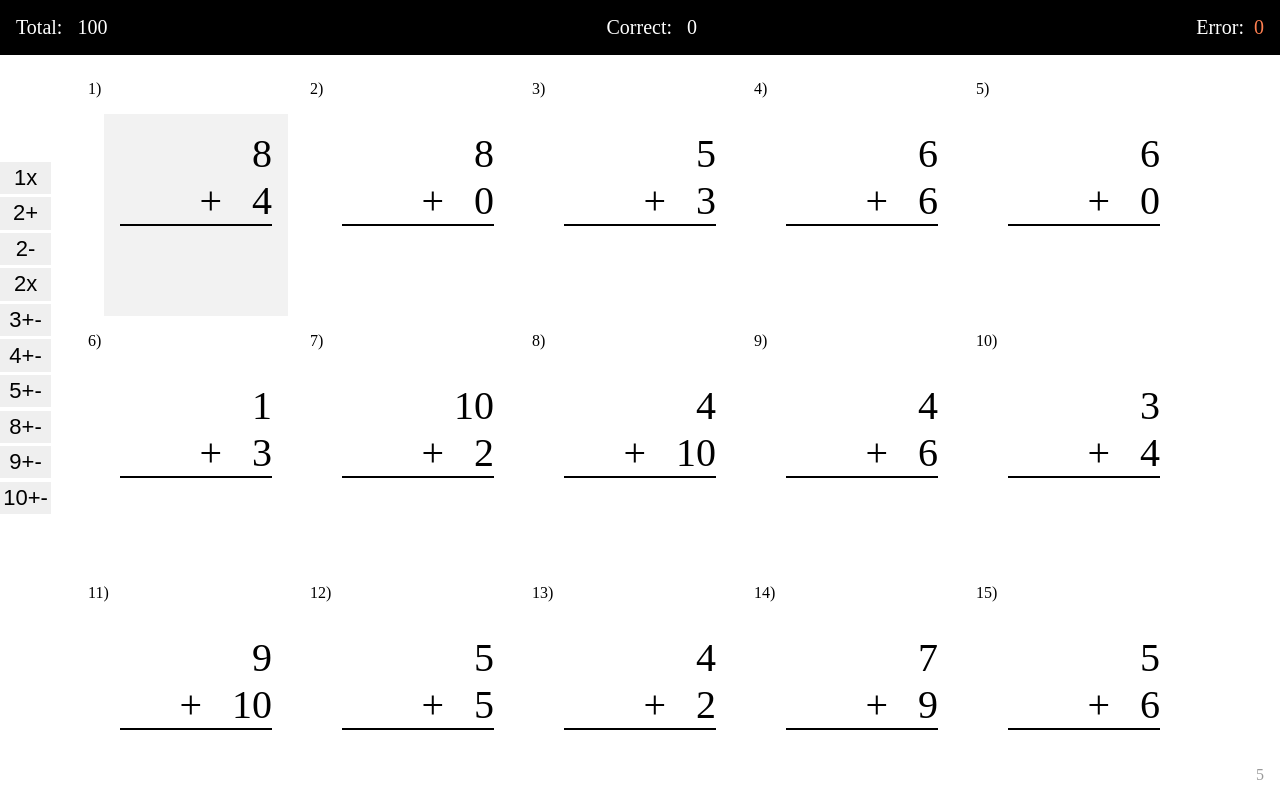
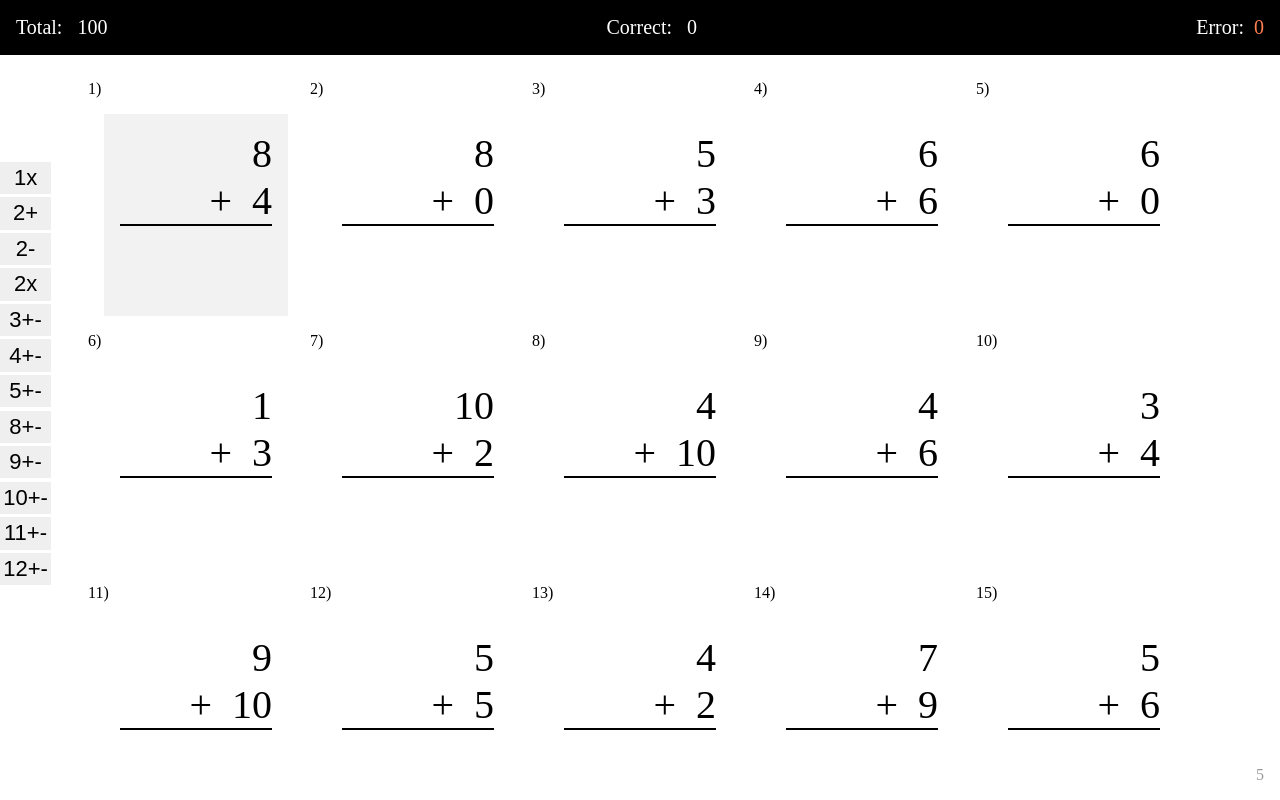
Before and after one commit to windmaomao/react-sheet, a React (Create React App) app in the folder web/: page / in a window 1280 px wide. Shown: the top 800 px of the page. Built offline with nearby package versions, Linux system fonts and the light colour scheme; a web font is replaced by a local one.

Commit message:
add  two more selector choices

```diff
--- a/web/src/components/Plus.js
+++ b/web/src/components/Plus.js
@@ -57,7 +57,7 @@ const Plus = ({
         error={error}
       >
         <div>{first}</div>
-        <div>{operator} &nbsp;&nbsp;{second}</div>
+        <div>{operator} &nbsp;{second}</div>
         <div>
           <input
             ref={inputRef}
--- a/web/src/components/Selector.js
+++ b/web/src/components/Selector.js
@@ -15,6 +15,8 @@ const gens = [
   { label: '8+-', gen: g({ max: 80, operator: '+-', min: 8 }) },
   { label: '9+-', gen: g({ max: 120, operator: '+-', min: 14 }) },
   { label: '10+-', gen: g({ max: 180, operator: '+-', min: 16 }) },
+  { label: '11+-', gen: g({ max: 250, operator: '+-', min: 26 }) },
+  { label: '12+-', gen: g({ max: 800, operator: '+-', min: 26 }) },
 ]
 
 const Selector = ({ onSelect }) => {
```
